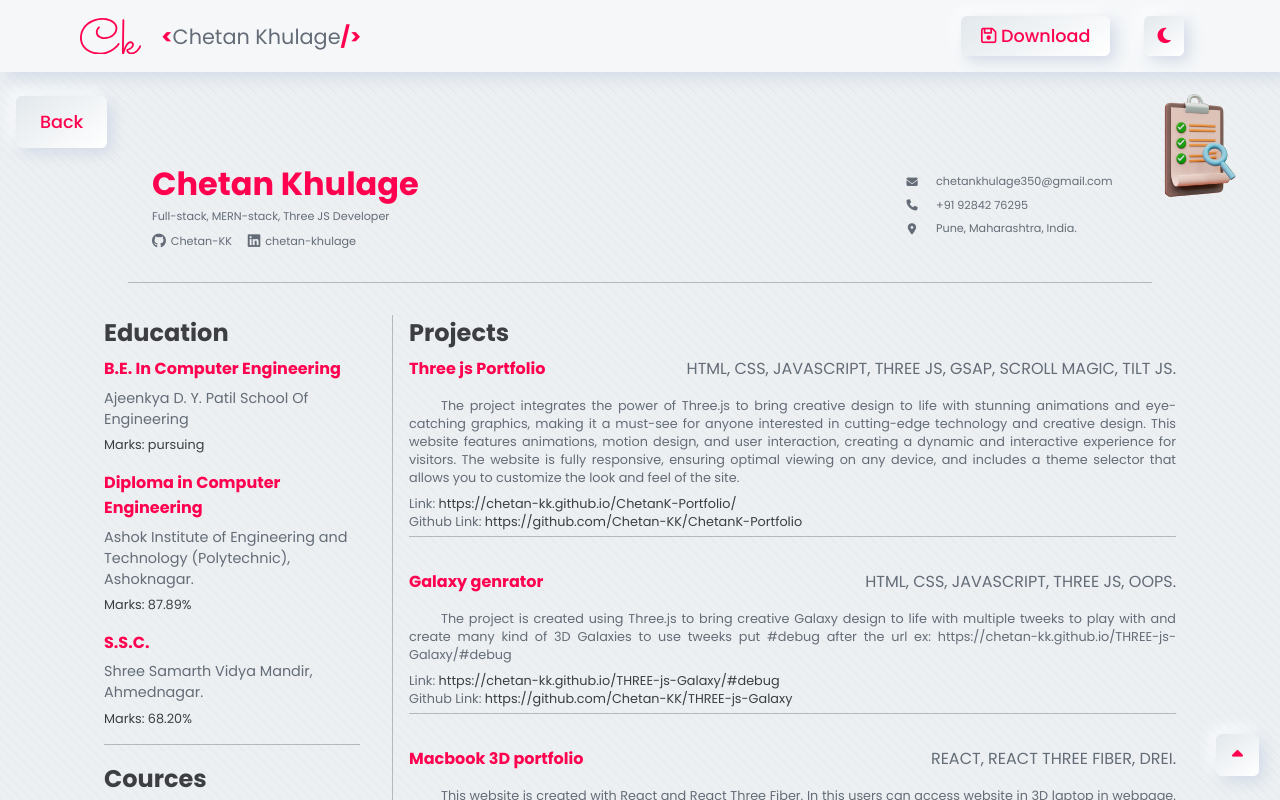
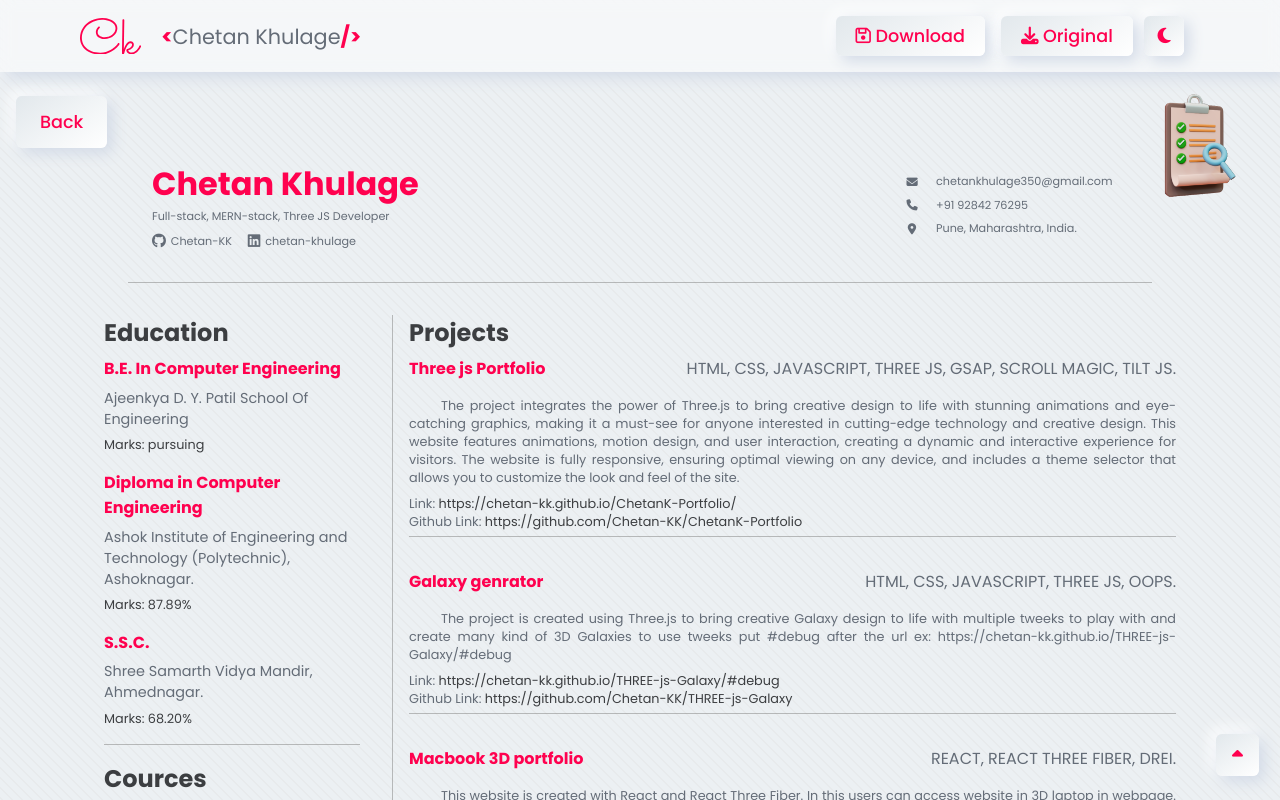
Before and after one commit to Chetan-KK/chetan-kk-portfolio2023, a React (Vite) app: page /resume in a window 1280 px wide. Shown: the top 800 px of the page. Built offline with nearby package versions, Linux system fonts and the light colour scheme.

Commit message:
orignal resume added

```diff
--- a/src/Components/Resume/Resume.css
+++ b/src/Components/Resume/Resume.css
@@ -1,10 +1,14 @@
-.downloadButton {
+.downloadButtons {
   position: fixed !important;
+  z-index: 9999;
+  right: calc(9vw + 2rem);
+  top: 1rem;
+  gap: 1rem;
+}
+.downloadButtons .button {
   width: fit-content;
+  margin: 0;
   padding: 7px 20px !important;
-  z-index: 9999;
-  right: 12vw;
-  top: 1rem;
 }
 .resumeIcon {
   width: 10vw;
--- a/src/Components/Resume/Resume.jsx
+++ b/src/Components/Resume/Resume.jsx
@@ -10,6 +10,9 @@ import projectsData from "../../assets/projects";
 import skillsData from "../../assets/skills";
 import resumeIcon from "/iconsImg/resume.png";
 import certificatesData from "../../assets/certificates";
+import resumePdf from "/chetan_yogesh_khulage_resume.pdf";
+
+console.log(resumePdf);
 
 function Resume() {
   const handleDownload = (e) => {
@@ -46,9 +49,20 @@ function Resume() {
         </Link>
         <img src={resumeIcon} alt="" className="imgIcon resumeIcon" />
 
-        <div className="button downloadButton" onClick={handleDownload}>
-          <i className="fa-regular fa-floppy-disk"></i>{" "}
-          {width < 600 ? "" : " Download"}
+        <div className="downloadButtons flex">
+          <div className="button" onClick={handleDownload}>
+            <i className="fa-regular fa-floppy-disk"></i>{" "}
+            {width < 750 ? "" : " Download"}
+          </div>
+          <a
+            href={resumePdf}
+            download
+            className="button"
+            title="download my original resume"
+          >
+            <i className="fa-solid fa-download"></i>{" "}
+            {width < 750 ? "" : "Original"}
+          </a>
         </div>
         <div id="Print">
           <header className="flex header">
```
Also changed, not shown: 2 other files (tests, documents, lock files or other folders).
